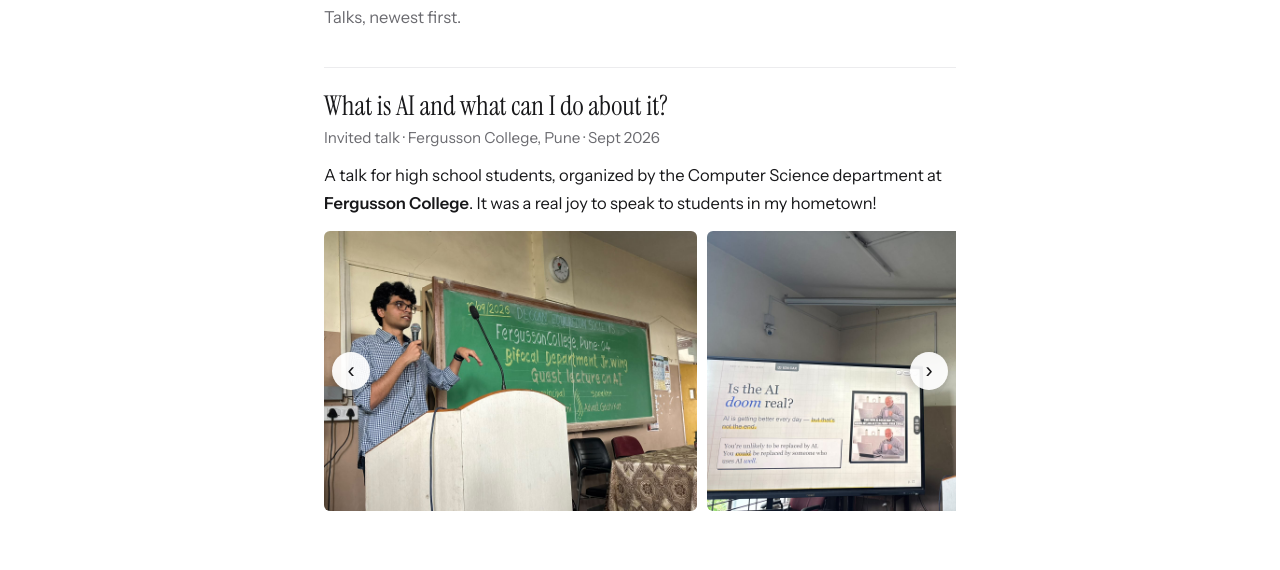
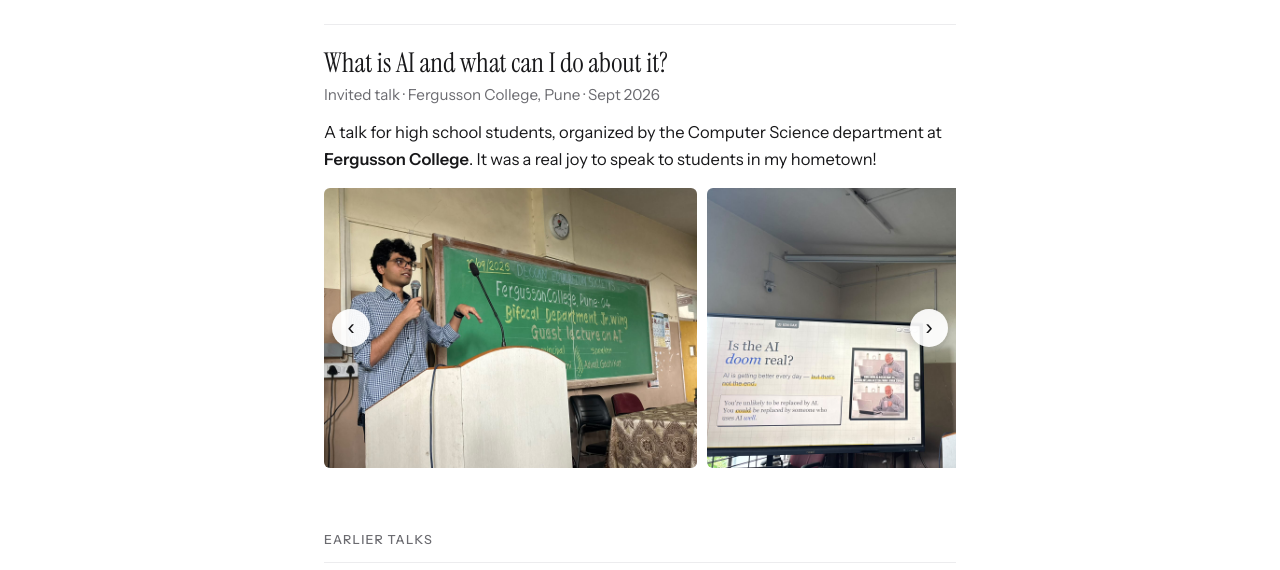
Before and after one commit to AdvaitGadhikar/advaitgadhikar.github.io, a plain HTML site: page talks.html in a window 1280 px wide. Shown: the part 176-746 px from the top of the page. Drawn offline with Linux system fonts and the light colour scheme.

Commit message:
Talks page: drop subtitle
Co-Authored-By: Claude Opus 5.5 <noreply@anthropic.com>

```diff
--- a/site.css
+++ b/site.css
@@ -121,7 +121,8 @@ h1.page-title {
   margin: 0 0 36px;
 }
 
-h1.page-title + .rows { margin-top: 30px; }
+h1.page-title + .rows,
+h1.page-title + .talk { margin-top: 30px; }
 
 h2.label {
   font-size: 0.78rem;
--- a/talks.html
+++ b/talks.html
@@ -25,8 +25,6 @@
 
   <main>
     <h1 class="page-title">Talks</h1>
-    <p class="page-intro">Talks, newest first.</p>
-
     <article class="talk">
       <h2>What is AI and what can I do about it?</h2>
       <p class="where">Invited talk · Fergusson College, Pune · Sept 2026</p>
```
